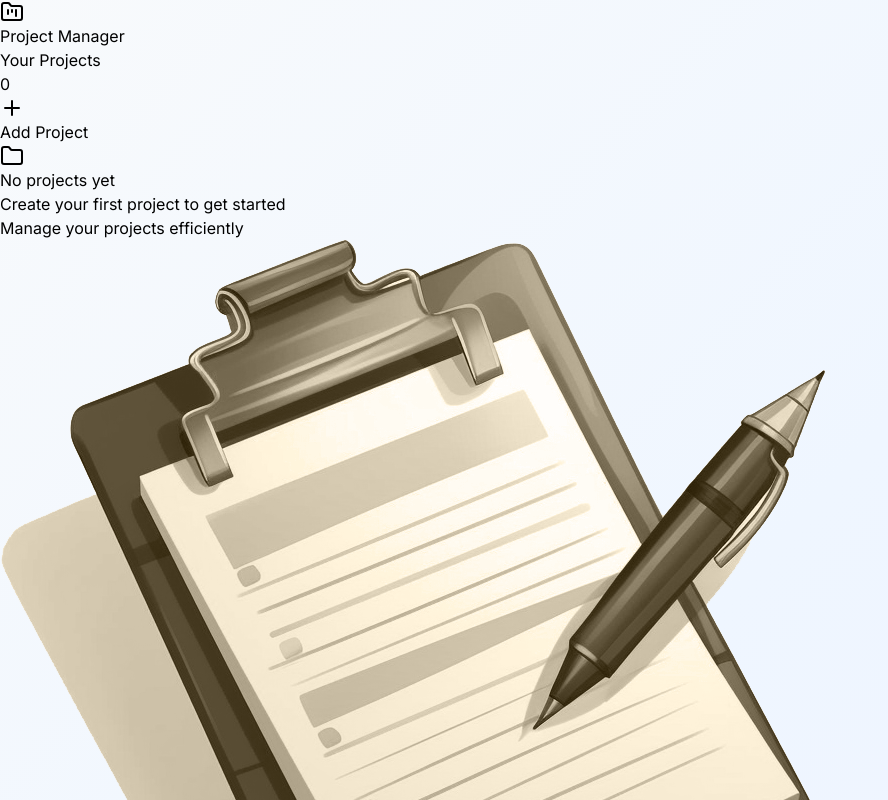
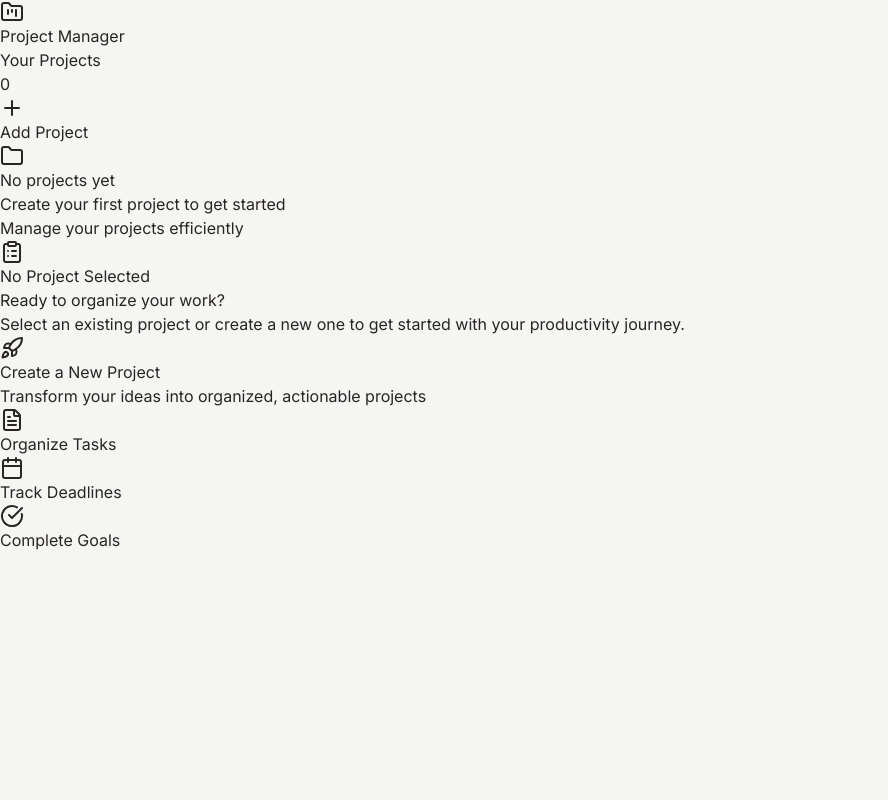
Before and after one commit to imadlallali/project-management-app, a React (Vite) app: page / in a window 1280 px wide. Shown: the top 800 px of the page, without its empty margins (0-888 px from the left). Built offline with nearby package versions, Linux system fonts and the light colour scheme.

Commit message:
changed whole UI to a simple legacy one

```diff
--- a/src/App.jsx
+++ b/src/App.jsx
@@ -166,8 +166,8 @@ function App() {
   }
 
   return (
-    <main className="min-h-screen bg-gradient-to-br from-slate-50 via-blue-50 to-indigo-50 p-4 md:p-6">
-      <div className="max-w-7xl mx-auto h-auto md:h-[calc(100vh-3rem)] flex flex-col md:flex-row gap-6 rounded-3xl overflow-hidden shadow-2xl shadow-slate-200/50">
+    <main className="min-h-screen bg-stone-100 p-4 md:p-6">
+      <div className="max-w-7xl mx-auto h-auto md:h-[calc(100vh-3rem)] flex flex-col md:flex-row gap-6 rounded-lg overflow-hidden shadow-sm border border-stone-200 bg-white">
         <SideBar
           onStartAddProject={handleStartAddProject}
           projects={projectsState.projects}
@@ -182,13 +182,11 @@ function App() {
         toastOptions={{
           duration: 3000,
           style: {
-            background: "rgba(255, 255, 255, 0.95)",
-            color: "#334155",
-            border: "1px solid rgba(203, 213, 225, 0.3)",
-            borderRadius: "12px",
-            backdropFilter: "blur(12px)",
-            boxShadow:
-              "0 20px 25px -5px rgba(0, 0, 0, 0.1), 0 10px 10px -5px rgba(0, 0, 0, 0.04)",
+            background: "#fff",
+            color: "#333",
+            border: "1px solid #e5e7eb",
+            borderRadius: "8px",
+            boxShadow: "0 4px 6px -1px rgba(0, 0, 0, 0.1)",
           },
           success: {
             iconTheme: {
--- a/src/components/Button.jsx
+++ b/src/components/Button.jsx
@@ -10,11 +10,14 @@ export default function Button({
   const variants = {
     default:
       "px-4 py-2 text-xs md:text-base bg-stone-700 text-stone-400 hover:bg-stone-600 hover:text-stone-100 focus:ring-stone-500",
-    primary: "btn-primary focus:ring-indigo-500",
-    secondary: "btn-secondary focus:ring-slate-300",
-    ghost: "btn-ghost focus:ring-slate-400",
+    primary:
+      "px-6 py-3 bg-stone-800 text-stone-50 hover:bg-stone-900 focus:ring-stone-500 shadow-sm",
+    secondary:
+      "px-4 py-2 bg-stone-200 text-stone-800 hover:bg-stone-300 focus:ring-stone-500",
+    ghost:
+      "px-4 py-2 text-stone-600 hover:bg-stone-100 hover:text-stone-900 focus:ring-stone-500",
     danger:
-      "bg-red-600 hover:bg-red-700 text-white px-4 py-2 shadow-lg hover:shadow-xl focus:ring-red-500",
+      "bg-red-600 hover:bg-red-700 text-white px-4 py-2 shadow-sm focus:ring-red-500",
   };
 
   const classes = `${baseClasses} ${variants[variant]} ${className}`;
--- a/src/components/NoProjectSelected.jsx
+++ b/src/components/NoProjectSelected.jsx
@@ -1,30 +1,25 @@
-import noProjectImage from "../assets/no-projects.png";
 import Button from "./Button.jsx";
-import { Rocket, FileText, Calendar, CheckCircle } from "lucide-react";
+import { Rocket, FileText, Calendar, CheckCircle, ClipboardList } from "lucide-react";
 
 export default function NoProjectSelected({ onStartAddProject }) {
   return (
-    <div className="flex flex-col items-center justify-center h-full text-center max-w-md mx-auto fade-in">
-      {/* Animated Icon */}
-      <div className="mb-8 float-animation">
-        <div className="w-24 h-24 bg-gradient-to-br from-indigo-100 to-purple-100 rounded-3xl flex items-center justify-center mb-4 shadow-lg">
-          <img
-            src={noProjectImage}
-            alt="No projects"
-            className="w-12 h-12 object-contain opacity-60"
-          />
+    <div className="flex flex-col items-center justify-center h-full text-center max-w-md mx-auto">
+      {/* Icon */}
+      <div className="mb-8">
+        <div className="w-24 h-24 bg-stone-100 rounded-lg flex items-center justify-center mb-4 shadow-sm border border-stone-200">
+          <ClipboardList className="w-12 h-12 text-stone-400" />
         </div>
       </div>
 
       {/* Content */}
       <div className="mb-8">
-        <h2 className="text-3xl font-bold gradient-text mb-4">
+        <h2 className="text-3xl font-bold text-stone-800 mb-4">
           No Project Selected
         </h2>
-        <p className="text-slate-600 text-lg mb-2">
+        <p className="text-stone-600 text-lg mb-2">
           Ready to organize your work?
         </p>
-        <p className="text-slate-500">
+        <p className="text-stone-500">
           Select an existing project or create a new one to get started with
           your productivity journey.
         </p>
@@ -43,7 +38,7 @@ export default function NoProjectSelected({ onStartAddProject }) {
           </span>
         </Button>
 
-        <p className="text-xs text-slate-400 mt-4">
+        <p className="text-xs text-stone-400 mt-4">
           Transform your ideas into organized, actionable projects
         </p>
       </div>
@@ -51,16 +46,16 @@ export default function NoProjectSelected({ onStartAddProject }) {
       {/* Feature Cards */}
       <div className="grid grid-cols-3 gap-4 mt-12 w-full max-w-lg">
         <div className="glass-card p-4 text-center">
-          <FileText className="w-6 h-6 mx-auto mb-2 text-indigo-500" />
-          <p className="text-xs text-slate-600 font-medium">Organize Tasks</p>
+          <FileText className="w-6 h-6 mx-auto mb-2 text-stone-500" />
+          <p className="text-xs text-stone-600 font-medium">Organize Tasks</p>
         </div>
         <div className="glass-card p-4 text-center">
-          <Calendar className="w-6 h-6 mx-auto mb-2 text-indigo-500" />
-          <p className="text-xs text-slate-600 font-medium">Track Deadlines</p>
+          <Calendar className="w-6 h-6 mx-auto mb-2 text-stone-500" />
+          <p className="text-xs text-stone-600 font-medium">Track Deadlines</p>
         </div>
         <div className="glass-card p-4 text-center">
-          <CheckCircle className="w-6 h-6 mx-auto mb-2 text-indigo-500" />
-          <p className="text-xs text-slate-600 font-medium">Complete Goals</p>
+          <CheckCircle className="w-6 h-6 mx-auto mb-2 text-stone-500" />
+          <p className="text-xs text-stone-600 font-medium">Complete Goals</p>
         </div>
       </div>
     </div>
--- a/src/components/SideBar.jsx
+++ b/src/components/SideBar.jsx
@@ -14,10 +14,10 @@ export default function SideBar({
       {/* Header */}
       <div className="mb-8">
         <div className="flex items-center gap-3 mb-6">
-          <div className="w-10 h-10 bg-gradient-to-r from-indigo-500 to-purple-600 rounded-xl flex items-center justify-center icon-glow">
-            <FolderKanban className="w-5 h-5 text-white" />
+          <div className="w-10 h-10 bg-stone-800 rounded-lg flex items-center justify-center">
+            <FolderKanban className="w-5 h-5 text-stone-200" />
           </div>
-          <h1 className="text-xl font-bold gradient-text">Project Manager</h1>
+          <h1 className="text-xl font-bold text-stone-100">Project Manager</h1>
         </div>
 
         <div className="flex items-center justify-between mb-6">
@@ -67,17 +67,17 @@ export default function SideBar({
               return (
                 <li key={project.id} className="project-card">
                   <button
-                    className={`w-full text-left p-3 rounded-lg transition-all duration-200 ease-out ${isSelected
-                        ? "bg-gradient-to-r from-indigo-500/20 to-purple-500/20 border border-indigo-400/30 text-white shadow-lg"
-                        : "text-slate-300 hover:bg-white/5 hover:text-white border border-transparent hover:border-slate-600/30"
+                    className={`w-full text-left p-3 rounded-md transition-colors duration-200 ease-out ${isSelected
+                      ? "bg-stone-800 text-white shadow-sm"
+                      : "text-stone-400 hover:bg-stone-800/50 hover:text-stone-200"
                       }`}
                     onClick={() => onSelectProject(project.id)}
                   >
                     <div className="flex items-center gap-3">
                       <Circle
                         className={`w-2 h-2 ${isSelected
-                            ? "text-indigo-400 fill-current"
-                            : "text-slate-600"
+                          ? "text-stone-200 fill-current"
+                          : "text-stone-600"
                           }`}
                       />
                       <div className="flex-1 min-w-0">
@@ -90,7 +90,7 @@ export default function SideBar({
                               showDetails={false}
                               className="mb-1"
                             />
-                            <div className="flex items-center justify-between text-xs text-slate-400">
+                            <div className="flex items-center justify-between text-xs text-stone-500">
                               <span>
                                 {completedTasks.length}/{projectTasks.length}{" "}
                                 tasks
@@ -100,7 +100,7 @@ export default function SideBar({
                           </div>
                         )}
                         {project.dueDate && (
-                          <p className="text-xs text-slate-400 mt-1 flex items-center gap-1">
+                          <p className="text-xs text-stone-500 mt-1 flex items-center gap-1">
                             <Clock className="w-3 h-3" />
                             Due:{" "}
                             {new Date(project.dueDate).toLocaleDateString()}
@@ -108,7 +108,7 @@ export default function SideBar({
                         )}
                       </div>
                       {isSelected && (
-                        <div className="w-1.5 h-1.5 bg-indigo-400 rounded-full animate-pulse"></div>
+                        <div className="w-1.5 h-1.5 bg-stone-400 rounded-full"></div>
                       )}
                     </div>
                   </button>
@@ -120,8 +120,8 @@ export default function SideBar({
       </div>
 
       {/* Footer */}
-      <div className="mt-6 pt-4 border-t border-slate-700/50">
-        <p className="text-xs text-slate-400 text-center">
+      <div className="mt-6 pt-4 border-t border-stone-800">
+        <p className="text-xs text-stone-500 text-center">
           Manage your projects efficiently
         </p>
       </div>
--- a/src/index.css
+++ b/src/index.css
@@ -8,61 +8,61 @@
     box-sizing: border-box;
   }
   body {
-    @apply bg-gradient-to-br from-slate-50 via-blue-50 to-indigo-50 font-sans antialiased;
+    @apply bg-stone-100 font-sans antialiased text-stone-800;
     font-family: "Inter", sans-serif;
   }
 }
 
 @layer components {
-  /* Enhanced Glassmorphism Card */
+  /* Legacy Card */
   .glass-card {
-    @apply bg-white/70 backdrop-blur-xl border border-white/20 shadow-xl shadow-slate-200/20 rounded-2xl;
+    @apply bg-white border border-stone-200 shadow-sm rounded-lg;
   }
 
-  /* Sidebar Glass Effect */
+  /* Legacy Sidebar */
   .sidebar-glass {
-    @apply bg-gradient-to-br from-slate-900/95 to-slate-800/95 backdrop-blur-xl border border-slate-700/50 shadow-2xl shadow-slate-900/30;
+    @apply bg-stone-900 text-stone-50 border-r border-stone-800;
   }
 
-  /* Enhanced Button Styles */
+  /* Legacy Button Styles */
   .btn-primary {
-    @apply bg-gradient-to-r from-indigo-600 to-purple-600 hover:from-indigo-700 hover:to-purple-700 text-white font-semibold px-6 py-3 rounded-xl transition-all duration-300 ease-out transform hover:scale-105 shadow-lg hover:shadow-xl shadow-indigo-200/50;
+    @apply bg-stone-800 hover:bg-stone-700 text-white font-medium px-6 py-2 rounded-md transition-colors duration-200 ease-out shadow-sm;
   }
 
   .btn-secondary {
-    @apply bg-white/80 hover:bg-white text-slate-700 hover:text-slate-900 font-medium px-5 py-2.5 rounded-lg border border-slate-200/50 transition-all duration-200 ease-out hover:shadow-md backdrop-blur-sm;
+    @apply bg-white hover:bg-stone-100 text-stone-700 font-medium px-5 py-2 rounded-md border border-stone-300 transition-colors duration-200 ease-out shadow-sm;
   }
 
   .btn-ghost {
-    @apply bg-transparent hover:bg-white/10 text-slate-300 hover:text-white font-medium px-4 py-2 rounded-lg transition-all duration-200 ease-out;
+    @apply bg-transparent hover:bg-stone-800/50 text-stone-400 hover:text-stone-200 font-medium px-4 py-2 rounded-md transition-colors duration-200 ease-out;
   }
 
-  /* Enhanced Input Styles */
+  /* Legacy Input Styles */
   .input-field {
-    @apply w-full px-4 py-3 bg-white/80 border border-slate-200/50 rounded-xl focus:outline-none focus:ring-2 focus:ring-indigo-500/20 focus:border-indigo-400 transition-all duration-200 backdrop-blur-sm placeholder:text-slate-400;
+    @apply w-full px-4 py-2 bg-white border border-stone-300 rounded-md focus:outline-none focus:ring-2 focus:ring-stone-400 focus:border-stone-400 transition-colors duration-200 placeholder:text-stone-400;
   }
 
   .input-label {
-    @apply block text-sm font-semibold text-slate-700 mb-2 tracking-wide;
+    @apply block text-sm font-semibold text-stone-700 mb-1;
   }
 
-  /* Project Card Animation */
+  /* Legacy Project Card */
   .project-card {
-    @apply transition-all duration-300 ease-out hover:scale-105 hover:shadow-lg;
+    @apply transition-colors duration-200;
   }
 
-  /* Task Item Enhancement */
+  /* Legacy Task Item */
   .task-item {
-    @apply bg-white/60 hover:bg-white/80 border border-slate-200/30 rounded-lg p-4 transition-all duration-200 ease-out hover:shadow-md backdrop-blur-sm;
+    @apply bg-white border border-stone-200 rounded-md p-4 transition-colors duration-200 hover:bg-stone-50;
   }
 
-  /* Modal Enhancement */
+  /* Legacy Modal */
   .modal-overlay {
-    @apply bg-slate-900/60 backdrop-blur-sm;
+    @apply bg-stone-900/50;
   }
 
   .modal-content {
-    @apply bg-white/95 backdrop-blur-xl border border-white/20 shadow-2xl rounded-2xl;
+    @apply bg-white border border-stone-200 shadow-lg rounded-lg;
   }
 
   /* Dialog centering */
@@ -75,8 +75,7 @@
   }
 
   dialog::backdrop {
-    background: rgba(15, 23, 42, 0.6);
-    backdrop-filter: blur(4px);
+    background: rgba(0, 0, 0, 0.5);
   }
 
   /* Scrollbar Styling */
@@ -85,165 +84,20 @@
   }
 
   .custom-scrollbar::-webkit-scrollbar-track {
-    @apply bg-slate-800/20 rounded-full;
+    @apply bg-stone-800 rounded-full;
   }
 
   .custom-scrollbar::-webkit-scrollbar-thumb {
-    @apply bg-slate-600/40 hover:bg-slate-500/60 rounded-full;
+    @apply bg-stone-600 hover:bg-stone-500 rounded-full;
   }
 
-  /* Success Animation */
-  .success-bounce {
-    animation: successBounce 0.6s ease-out;
+  /* Legacy Text Utility */
+  .gradient-text {
+    @apply text-stone-800;
   }
 
-  /* Floating Animation */
-  .float-animation {
-    animation: float 6s ease-in-out infinite;
-  }
-
-  /* Fade In Animation */
-  .fade-in {
-    animation: fadeIn 0.5s ease-out;
+  /* Remove Glow */
+  .icon-glow {
+    filter: none;
   }
 }
-
-@layer utilities {
-  /* Custom animations */
-  @keyframes successBounce {
-    0%,
-    20%,
-    50%,
-    80%,
-    100% {
-      transform: translateY(0) translateX(-50%);
-    }
-    40% {
-      transform: translateY(-10px) translateX(-50%);
-    }
-    60% {
-      transform: translateY(-5px) translateX(-50%);
-    }
-  }
-
-  @keyframes float {
-    0%,
-    100% {
-      transform: translateY(0px);
-    }
-    50% {
-      transform: translateY(-10px);
-    }
-  }
-
-  @keyframes fadeIn {
-    from {
-      opacity: 0;
-      transform: translateY(20px);
-    }
-    to {
-      opacity: 1;
-      transform: translateY(0);
-    }
-  }
-
-  @keyframes progressGlow {
-    0%,
-    100% {
-      box-shadow: 0 0 5px rgba(99, 102, 241, 0.3);
-    }
-    50% {
-      box-shadow: 0 0 20px rgba(99, 102, 241, 0.6),
-        0 0 30px rgba(99, 102, 241, 0.4);
-    }
-  }
-
-  @keyframes taskComplete {
-    0% {
-      transform: scale(1);
-    }
-    50% {
-      transform: scale(1.05);
-    }
-    100% {
-      transform: scale(1);
-    }
-  }
-
-  @keyframes checkmarkBounce {
-    0% {
-      transform: scale(0);
-    }
-    50% {
-      transform: scale(1.2);
-    }
-    100% {
-      transform: scale(1);
-    }
-  }
-
-  @keyframes slideInFromRight {
-    0% {
-      opacity: 0;
-      transform: translateX(10px);
-    }
-    100% {
-      opacity: 1;
-      transform: translateX(0);
-    }
-  }
-
-  /* Progress celebration effect */
-  @keyframes celebrate {
-    0%,
-    100% {
-      background: linear-gradient(
-        90deg,
-        rgba(34, 197, 94, 0.1),
-        rgba(16, 185, 129, 0.1)
-      );
-    }
-    50% {
-      background: linear-gradient(
-        90deg,
-        rgba(34, 197, 94, 0.2),
-        rgba(16, 185, 129, 0.2)
-      );
-    }
-  }
-
-  /* Gradient Text */
-  .gradient-text {
-    @apply bg-gradient-to-r from-indigo-600 to-purple-600 bg-clip-text text-transparent;
-  }
-
-  /* Icon Glow */
-  .icon-glow {
-    filter: drop-shadow(0 0 8px rgba(99, 102, 241, 0.4));
-  }
-
-  /* Animation Classes */
-  .animate-in {
-    animation-fill-mode: both;
-  }
-
-  .zoom-in {
-    animation: checkmarkBounce 0.3s ease-out;
-  }
-
-  .slide-in-from-right {
-    animation: slideInFromRight 0.3s ease-out;
-  }
-
-  .progress-glow {
-    animation: progressGlow 2s ease-in-out infinite;
-  }
-
-  .task-complete {
-    animation: taskComplete 0.4s ease-out;
-  }
-
-  .celebrate-bg {
-    animation: celebrate 1.5s ease-in-out infinite;
-  }
-}
```
Also changed, not shown: src/components/ProgressBar.jsx (+8 -20 lines), src/components/SelectedProjects.jsx (+12 -12 lines), src/components/Tasks.jsx (+27 -38 lines).
